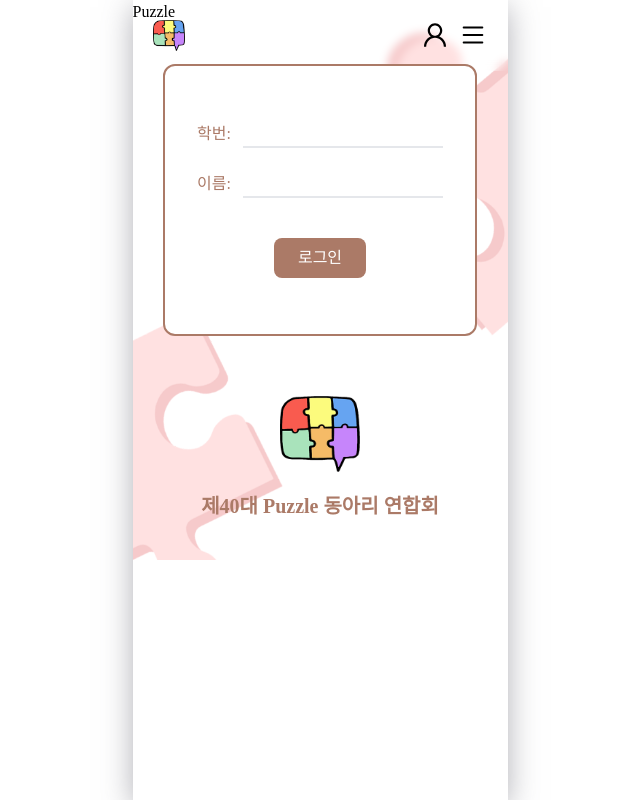
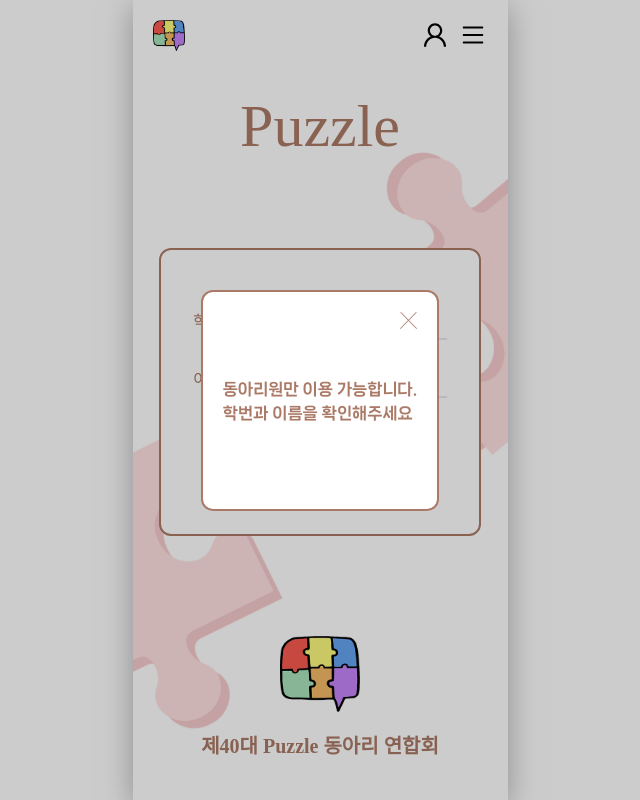
Before and after one commit to SKU-LikeLion12/ClubAssn2024_front, a React (Create React App) app: page /login in a window 1280 px wide. Both pictures are taken after a click on the button "로그인". Shown: the whole page, without its empty margins (320-960 px from the left). Built offline with nearby package versions, Linux system fonts and the light colour scheme; a web font is replaced by a local one.

Commit message:
feat : login, loginModal

```diff
--- a/src/App.js
+++ b/src/App.js
@@ -32,7 +32,7 @@ function App() {
       <div className="App textFont">
         {isNavPath ? <MenuNav /> : <MainNav />}
         <Routes>
-          <Route path="/main" element={<Main/>}/>
+          <Route path="/" element={<Main/>}/>
           <Route path="/login" element={<Login/>}/>
           <Route path="/myPage" element={<Mypage/>}/>
 
--- a/src/components/AgreeModal.jsx
+++ b/src/components/AgreeModal.jsx
@@ -1,11 +1,15 @@
 import React from 'react';
 
-const AgreeModal = () => {
+function AgreeModal({setModalOpen}) {
+    const closeModal =()=>{
+        setModalOpen(false);
+    };
     return (
-        <div className='flex justify-center items-center textFont border-2 border-[#AB7A67] rounded-2xl py-10 mx-4'>
+        <div className='absolute z-50 top-10'>
+            <div className='flex justify-center items-center textFont border-2 border-[#AB7A67] rounded-2xl pt-10 pb-3 mx-4 bg-white'>
                 <div className='text-center p-4'>
                     <div className=''>
-                    <p className='text-2xl text-[#AB7A67] mb-3'>Puzzle 웹사이트 사용을 위한<br/>개인정보 수집 이용 및 제공 동의서</p>
+                        <p className='text-xl text-[#AB7A67] mb-3'>Puzzle 웹사이트 사용을 위한<br/>개인정보 수집 이용 및 제공 동의서</p>
                         <p className='text-sm my-6'>동아리 연합회는 동아리에 소속된 학우에게 아래와 같이<br/>개인정보 수집이용 및 제3자에게 제공하고자 합니다.</p>
                         <p className='text-sm text-[#AB7A67] my-6'>내용을 자세히 읽으신 후,<br/>동의 여부를 결정하여 주십시오</p>
                     </div>
@@ -31,7 +35,8 @@ const AgreeModal = () => {
                     </div>
                     <div>
                         <input type='button' value='동의' className='bg-[#AB7A67] text-white rounded-2xl p-1 px-9 mr-2'/>
-                    <input type='button' value='취소' className='text-[#AB7A67] border-2 border-[#AB7A67] rounded-2xl p-1 px-9 ml-2'/>
+                        <input type='button' value='취소' className='text-[#AB7A67] border-2 border-[#AB7A67] rounded-2xl p-1 px-9 ml-2' onClick={closeModal}/>
+                    </div>
                 </div>
             </div>
         </div>
--- /dev/null
+++ b/src/components/FailModal.jsx
@@ -0,0 +1,32 @@
+import React from 'react'
+
+function FailModal({setFailModalOpen}) {
+    const closeModal =()=>{
+        setFailModalOpen(false);
+    };
+
+  return (
+    <div className='fixed inset-0 z-50 flex justify-center items-center bg-black bg-opacity-20'>
+        <div className=''>
+            <div className='flex justify-center items-center textFont border-2 border-[#AB7A67] rounded-xl mx-16 bg-white'>
+                <div className='p-5'>
+                    <div className='flex justify-end ml-4 mb-12'>
+                        <button onClick={closeModal}>
+                            <svg width="17" height="17" viewBox="0 0 50 50" fill="none" xmlns="http://www.w3.org/2000/svg">
+                                <path d="M48.6935 49.9869C48.3601 49.9869 48.0268 49.8553 47.7704 49.5922L1.66782 2.27572C1.155 1.76269 1.155 0.907656 1.66782 0.394633C2.16782 -0.131544 3.00115 -0.131544 3.50115 0.394633L49.6165 47.7111C50.1294 48.2373 50.1294 49.0792 49.6165 49.6054C49.3601 49.8685 49.0268 50 48.6935 50V49.9869Z" fill="#AB7A67"/>
+                                <path d="M1.30769 49.9869C0.974359 49.9869 0.641026 49.8553 0.384615 49.5922C-0.128205 49.066 -0.128205 48.2242 0.384615 47.698L46.5 0.394633C47.0128 -0.131544 47.8333 -0.131544 48.3461 0.394633C48.859 0.92081 48.859 1.76269 48.3461 2.28887L2.21795 49.5922C1.96154 49.8553 1.62821 49.9869 1.29487 49.9869H1.30769Z" fill="#AB7A67"/>
+                            </svg>
+                        </button>
+                    </div>
+                    <div className='aboutEB text-[#AB7A67] mb-16'>
+                        <p>동아리원만 이용 가능합니다.<br/>
+                        학번과 이름을 확인해주세요</p>
+                    </div>
+                </div>
+            </div>
+        </div>
+    </div>
+  )
+}
+
+export default FailModal;
--- a/src/css/style.css
+++ b/src/css/style.css
@@ -7,6 +7,7 @@
   .App,
   .Nav {
       width: 375px;
+      z-index:10;
   }
 }
 
--- a/src/pages/user/Login.jsx
+++ b/src/pages/user/Login.jsx
@@ -1,27 +1,44 @@
-import React from 'react';
+import React,{useState} from 'react';
+import PageTitle from '../../components/PageTitle';
 import Footer from "../../components/Footer";
+import AgreeModal from '../../components/AgreeModal';
+import FailModal from '../../components/FailModal';
 
 const Login = () => {
+  const [modalOpen, setModalOpen] = useState(false);
+  const [failModalOpen, setFailModalOpen] = useState(false);
+  const [id, setId] = useState('');
+  const [name, setName] = useState('');
+  const showModal =() =>{
+    if(id === '' || name ===''){
+    setFailModalOpen(true);
+    }else{
+      setModalOpen(true);
+    }
+  }
   return (
     <div className='overflow-hidden'>
       <div className='relative'>
-        <p>Puzzle</p>
+      <PageTitle title={'Puzzle'} Tcolor={'#AB7A67'} />
         <div className='flex justify-end'>
-          <img src="assets/images/puzzle/backPuzzleT.png" className='absolute z-[-10] w-2/5 h-auto'/>
+        <img src="assets/images/puzzle/backPuzzleT.png" className='absolute z-[-10] w-2/5 h-auto bottom-[10rem]'/>
         </div>
-        <div className='flex justify-center text-center textFont text-[#AB7A67] my-10'>
+        <div className='flex justify-center text-center textFont text-[#AB7A67] my-16 mt-16 mb-20'>
           <div className='py-14 px-8 bg-white rounded-xl border-2 border-[#AB7A67]'>
-            <p className='mb-6'>학번: <input type="text" className="border-b-2 ml-2" /> </p>
-            <p>이름: <input type="text" className="border-b-2 ml-2" /> </p>
-            <input type='button' value='로그인' className='mt-10 bg-[#AB7A67] p-2 px-6 rounded-lg text-white border-[#AB7A67]'/>
+            <p className='mb-6'>학번: <input type="text" className="border-b-2 ml-2 p-1 focus:outline-none" value={id} onChange={(e)=>setId(e.target.value)}/> </p>
+            <p>이름: <input type="text" className="border-b-2 ml-2 p-1 focus:outline-none" value={name} onChange={(e)=>setName(e.target.value)}/> </p>
+            <input type='button' value='로그인' className='mt-10 bg-[#AB7A67] p-2 px-6 rounded-lg text-white border-[#AB7A67]' onClick={showModal}/>
           </div>
         </div>
+        {modalOpen&&<AgreeModal setModalOpen={setModalOpen}/>}
+        {failModalOpen && <FailModal setFailModalOpen={setFailModalOpen}/>} {/* 실패 모달 렌더링 */}
         <div className='flex justify-start'>
-          <img src="assets/images/puzzle/backPuzzleB.png" className='absolute z-[-10] w-2/5 h-auto top-[18rem]'/>
+        <img src="assets/images/puzzle/backPuzzleB.png" className='absolute z-[-10] w-2/5 h-auto top-[25rem]'/>
         </div>
         </div>
       <Footer/>
     </div>
+
   );
 };
 
--- a/src/pages/user/Main.jsx
+++ b/src/pages/user/Main.jsx
@@ -1,6 +1,7 @@
 import React from 'react';
 import { MainNav } from '../../components/MainNav';
 import Footer from "../../components/Footer";
+import { Link } from 'react-router-dom';
 import PageTitle from '../../components/PageTitle';
 
 const Main = () => {
@@ -14,15 +15,15 @@ const Main = () => {
         <div className='textFont text-white text-lg mt-16'>
           <div className='grid grid-rows-1 grid-flow-col justify-center relative mb-[-68px] z-10'>
             <img src="assets/images/puzzle/puzzleG.png" className='w-auto h-32 ml-16 mr-1'/>
-            <a href ="#" className='absolute text-center top-8 left-[5.5rem]'>퍼즐 조각 <br/> 모으기</a>
+            <Link to='/sns'><div className='absolute text-center top-8 left-[5.5rem]'>퍼즐 조각 <br/> 모으기</div></Link>
             <img src="assets/images/puzzle/puzzleY.png" className='w-32 h-auto mr-20 ml-1'/>
-            <a href ="#" className='absolute text-center top-8 left-60'>물품<br/>대여</a>
+            <Link to='/rental'><div className='absolute text-center top-8 left-60'>물품<br/>대여</div></Link>
           </div>
-          <div className='grid grid-rows-1 grid-flow-col justify-center relative z-10'>
+          <div className='grid grid-rows-1 grid-flow-col justify-center relative z-=10'>
             <img src="assets/images/puzzle/puzzleR.png" className='w-32 h-auto ml-16 mb-20'/>
-            <a href ="#" className='absolute text-center top-[4.5rem] left-[5.5rem]'>동아리<br/>미니맵</a>
+            <Link to='/map'><div className='absolute text-center top-[4.5rem] left-[5.5rem]'>동아리<br/>미니맵</div></Link>
             <img src="assets/images/puzzle/puzzleB.png" className='w-auto h-32 mr-36 ml-3 mt-[30px]'/>
-            <a href ="#" className='absolute text-center top-[4.5rem] left-56'>강의실<br/>시간표</a>
+            <Link to='/sns'><div className='absolute text-center top-[4.5rem] left-56'>강의실<br/>시간표</div></Link>
           </div>
           <div className='flex justify-start'>
           <img src="assets/images/puzzle/backPuzzleB.png" className='absolute z-[-10] w-2/5 h-auto top-[25rem]'/>
```
Lines whose indentation alone changed are shown as unchanged.
